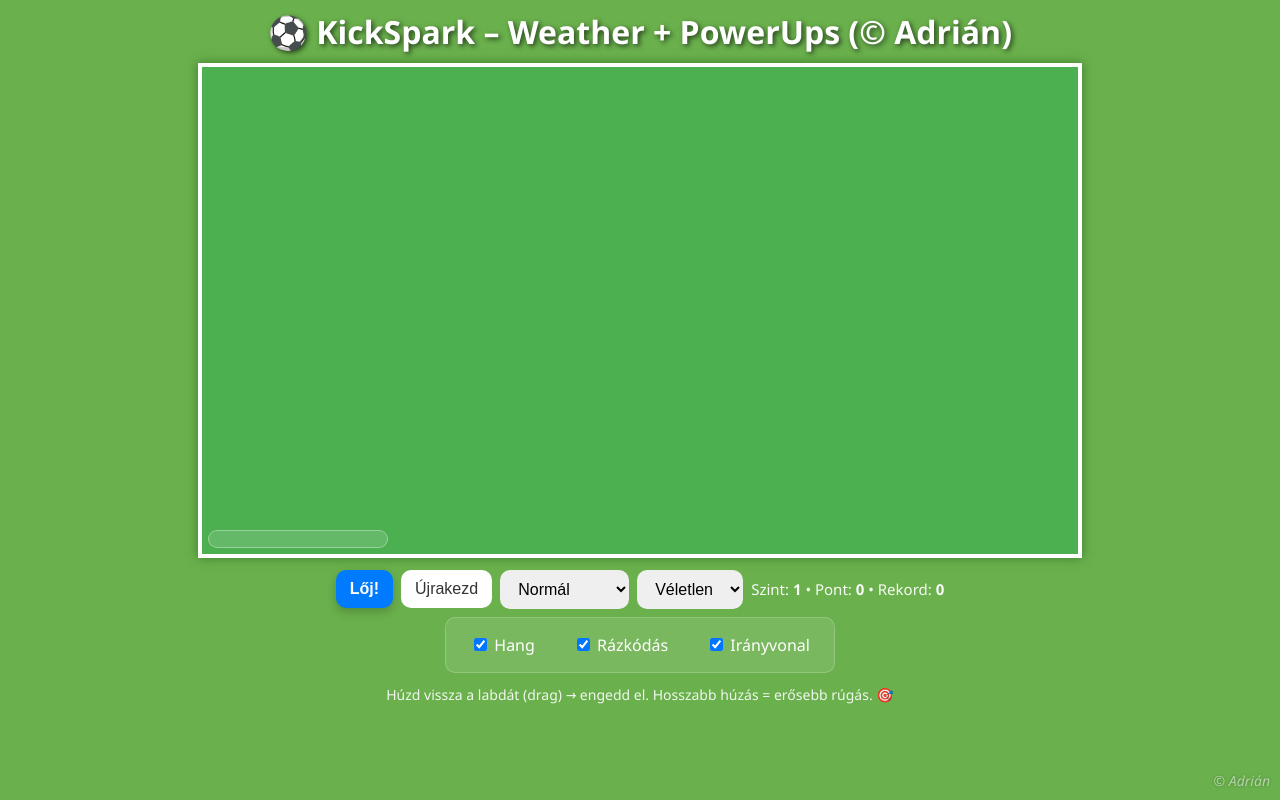
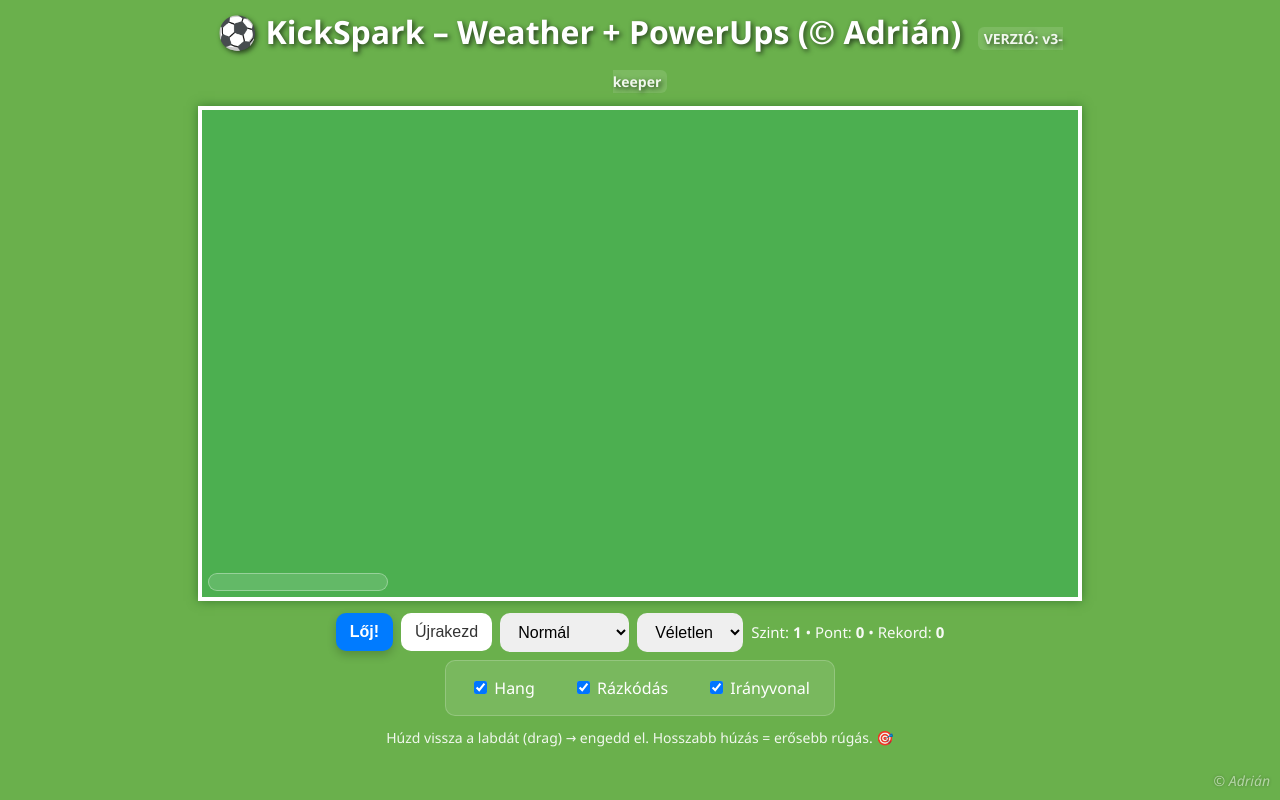
Before and after one commit to pavel1984HU/Focis-jatek, a plain HTML site: page index.html in a window 1280 px wide. Drawn offline with Linux system fonts and the light colour scheme.

Commit message:
Update index.html

```diff
--- a/index.html
+++ b/index.html
@@ -38,7 +38,11 @@
 </head>
 <body>
   <div id="wrap">
-    <h1>⚽ KickSpark – Weather + PowerUps (© Adrián)</h1>
+    <h1>⚽ KickSpark – Weather + PowerUps (© Adrián)
+  <small style="font-size:14px; margin-left:8px; opacity:.9; background:#fff2; padding:2px 6px; border-radius:6px;">
+    VERZIÓ: v3-keeper
+  </small>
+</h1>
     <div style="position:relative">
       <canvas id="game" width="900" height="500"></canvas>
       <div id="powerWrap"><div id="powerBar"></div></div>
```
